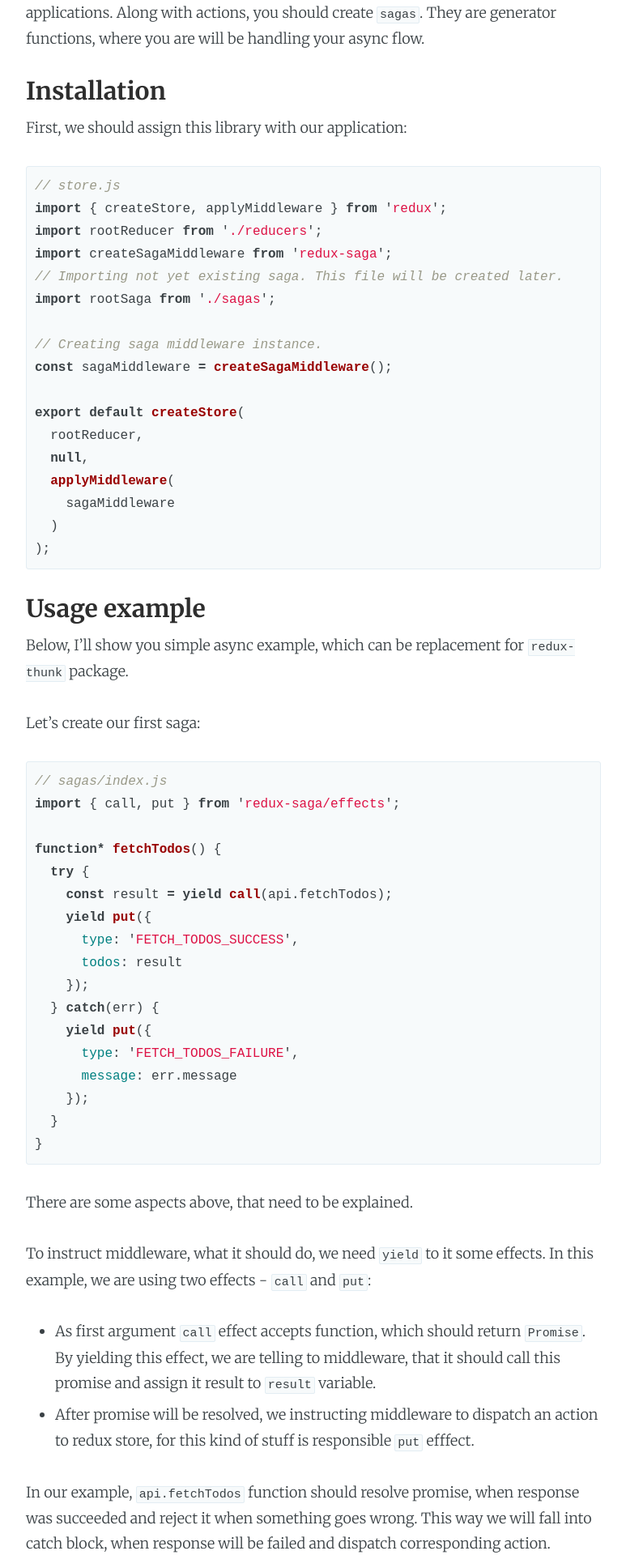
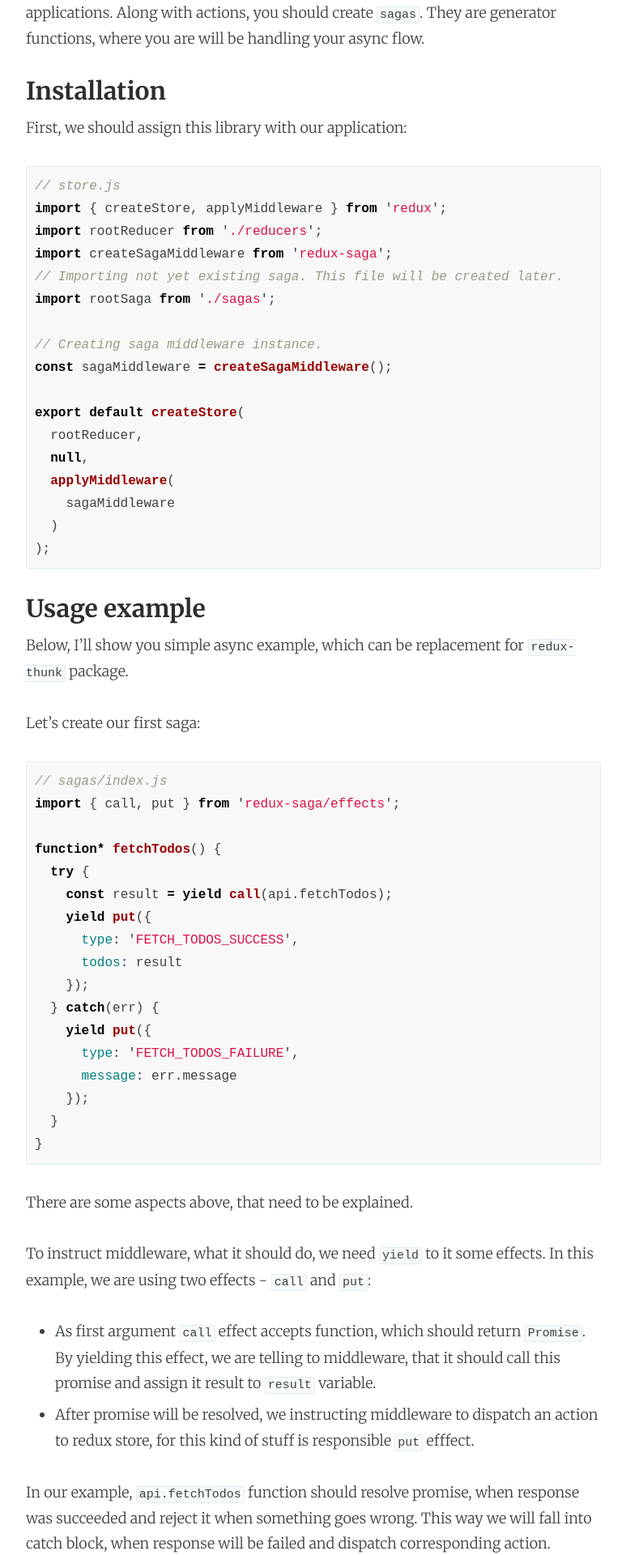
Before and after one commit to 1ven/blog, a Jekyll site: the page built from _posts/2016-08-02-redux-saga.markdown, in a window 1280 px wide. Shown: the part 642-2562 px from the top of the page at 81% size, without its empty margins (253-1026 px from the left). Built offline with Jekyll 4.4.1, drawn with Linux system fonts in a browser that asks for light colours; comment, search, counter and statistics services are not loaded.

Commit message:
Update syntax theme

```diff
--- a/_sass/_syntax.scss
+++ b/_sass/_syntax.scss
@@ -1,59 +1,209 @@
-.highlight .c { color: #999988; font-style: italic } /* Comment */
-.highlight .err { color: #a61717; background-color: #e3d2d2 } /* Error */
-.highlight .k { font-weight: bold } /* Keyword */
-.highlight .o { font-weight: bold } /* Operator */
-.highlight .cm { color: #999988; font-style: italic } /* Comment.Multiline */
-.highlight .cp { color: #999999; font-weight: bold } /* Comment.Preproc */
-.highlight .c1 { color: #999988; font-style: italic } /* Comment.Single */
-.highlight .cs { color: #999999; font-weight: bold; font-style: italic } /* Comment.Special */
-.highlight .gd { color: #000000; background-color: #ffdddd } /* Generic.Deleted */
-.highlight .gd .x { color: #000000; background-color: #ffaaaa } /* Generic.Deleted.Specific */
-.highlight .ge { font-style: italic } /* Generic.Emph */
-.highlight .gr { color: #aa0000 } /* Generic.Error */
-.highlight .gh { color: #999999 } /* Generic.Heading */
-.highlight .gi { color: #000000; background-color: #ddffdd } /* Generic.Inserted */
-.highlight .gi .x { color: #000000; background-color: #aaffaa } /* Generic.Inserted.Specific */
-.highlight .go { color: #888888 } /* Generic.Output */
-.highlight .gp { color: #555555 } /* Generic.Prompt */
-.highlight .gs { font-weight: bold } /* Generic.Strong */
-.highlight .gu { color: #aaaaaa } /* Generic.Subheading */
-.highlight .gt { color: #aa0000 } /* Generic.Traceback */
-.highlight .kc { font-weight: bold } /* Keyword.Constant */
-.highlight .kd { font-weight: bold } /* Keyword.Declaration */
-.highlight .kp { font-weight: bold } /* Keyword.Pseudo */
-.highlight .kr { font-weight: bold } /* Keyword.Reserved */
-.highlight .kt { color: #445588; font-weight: bold } /* Keyword.Type */
-.highlight .m { color: #009999 } /* Literal.Number */
-.highlight .s { color: #d14 } /* Literal.String */
-.highlight .na { color: #008080 } /* Name.Attribute */
-.highlight .nb { color: #0086B3 } /* Name.Builtin */
-.highlight .nc { color: #445588; font-weight: bold } /* Name.Class */
-.highlight .no { color: #008080 } /* Name.Constant */
-.highlight .ni { color: #800080 } /* Name.Entity */
-.highlight .ne { color: #990000; font-weight: bold } /* Name.Exception */
-.highlight .nf { color: #990000; font-weight: bold } /* Name.Function */
-.highlight .nn { color: #555555 } /* Name.Namespace */
-.highlight .nt { color: #000080 } /* Name.Tag */
-.highlight .nv { color: #008080 } /* Name.Variable */
-.highlight .ow { font-weight: bold } /* Operator.Word */
-.highlight .w { color: #bbbbbb } /* Text.Whitespace */
-.highlight .mf { color: #009999 } /* Literal.Number.Float */
-.highlight .mh { color: #009999 } /* Literal.Number.Hex */
-.highlight .mi { color: #009999 } /* Literal.Number.Integer */
-.highlight .mo { color: #009999 } /* Literal.Number.Oct */
-.highlight .sb { color: #d14 } /* Literal.String.Backtick */
-.highlight .sc { color: #d14 } /* Literal.String.Char */
-.highlight .sd { color: #d14 } /* Literal.String.Doc */
-.highlight .s2 { color: #d14 } /* Literal.String.Double */
-.highlight .se { color: #d14 } /* Literal.String.Escape */
-.highlight .sh { color: #d14 } /* Literal.String.Heredoc */
-.highlight .si { color: #d14 } /* Literal.String.Interpol */
-.highlight .sx { color: #d14 } /* Literal.String.Other */
-.highlight .sr { color: #009926 } /* Literal.String.Regex */
-.highlight .s1 { color: #d14 } /* Literal.String.Single */
-.highlight .ss { color: #990073 } /* Literal.String.Symbol */
-.highlight .bp { color: #999999 } /* Name.Builtin.Pseudo */
-.highlight .vc { color: #008080 } /* Name.Variable.Class */
-.highlight .vg { color: #008080 } /* Name.Variable.Global */
-.highlight .vi { color: #008080 } /* Name.Variable.Instance */
-.highlight .il { color: #009999 } /* Literal.Number.Integer.Long */
+.highlight table td { padding: 5px; }
+.highlight table pre { margin: 0; }
+.highlight .cm {
+  color: #999988;
+  font-style: italic;
+}
+.highlight .cp {
+  color: #999999;
+  font-weight: bold;
+}
+.highlight .c1 {
+  color: #999988;
+  font-style: italic;
+}
+.highlight .cs {
+  color: #999999;
+  font-weight: bold;
+  font-style: italic;
+}
+.highlight .c, .highlight .cd {
+  color: #999988;
+  font-style: italic;
+}
+.highlight .err {
+  color: #a61717;
+  background-color: #e3d2d2;
+}
+.highlight .gd {
+  color: #000000;
+  background-color: #ffdddd;
+}
+.highlight .ge {
+  color: #000000;
+  font-style: italic;
+}
+.highlight .gr {
+  color: #aa0000;
+}
+.highlight .gh {
+  color: #999999;
+}
+.highlight .gi {
+  color: #000000;
+  background-color: #ddffdd;
+}
+.highlight .go {
+  color: #888888;
+}
+.highlight .gp {
+  color: #555555;
+}
+.highlight .gs {
+  font-weight: bold;
+}
+.highlight .gu {
+  color: #aaaaaa;
+}
+.highlight .gt {
+  color: #aa0000;
+}
+.highlight .kc {
+  color: #000000;
+  font-weight: bold;
+}
+.highlight .kd {
+  color: #000000;
+  font-weight: bold;
+}
+.highlight .kn {
+  color: #000000;
+  font-weight: bold;
+}
+.highlight .kp {
+  color: #000000;
+  font-weight: bold;
+}
+.highlight .kr {
+  color: #000000;
+  font-weight: bold;
+}
+.highlight .kt {
+  color: #445588;
+  font-weight: bold;
+}
+.highlight .k, .highlight .kv {
+  color: #000000;
+  font-weight: bold;
+}
+.highlight .mf {
+  color: #009999;
+}
+.highlight .mh {
+  color: #009999;
+}
+.highlight .il {
+  color: #009999;
+}
+.highlight .mi {
+  color: #009999;
+}
+.highlight .mo {
+  color: #009999;
+}
+.highlight .m, .highlight .mb, .highlight .mx {
+  color: #009999;
+}
+.highlight .sb {
+  color: #d14;
+}
+.highlight .sc {
+  color: #d14;
+}
+.highlight .sd {
+  color: #d14;
+}
+.highlight .s2 {
+  color: #d14;
+}
+.highlight .se {
+  color: #d14;
+}
+.highlight .sh {
+  color: #d14;
+}
+.highlight .si {
+  color: #d14;
+}
+.highlight .sx {
+  color: #d14;
+}
+.highlight .sr {
+  color: #009926;
+}
+.highlight .s1 {
+  color: #d14;
+}
+.highlight .ss {
+  color: #990073;
+}
+.highlight .s {
+  color: #d14;
+}
+.highlight .na {
+  color: #008080;
+}
+.highlight .bp {
+  color: #999999;
+}
+.highlight .nb {
+  color: #0086B3;
+}
+.highlight .nc {
+  color: #445588;
+  font-weight: bold;
+}
+.highlight .no {
+  color: #008080;
+}
+.highlight .nd {
+  color: #3c5d5d;
+  font-weight: bold;
+}
+.highlight .ni {
+  color: #800080;
+}
+.highlight .ne {
+  color: #990000;
+  font-weight: bold;
+}
+.highlight .nf {
+  color: #990000;
+  font-weight: bold;
+}
+.highlight .nl {
+  color: #990000;
+  font-weight: bold;
+}
+.highlight .nn {
+  color: #555555;
+}
+.highlight .nt {
+  color: #000080;
+}
+.highlight .vc {
+  color: #008080;
+}
+.highlight .vg {
+  color: #008080;
+}
+.highlight .vi {
+  color: #008080;
+}
+.highlight .nv {
+  color: #008080;
+}
+.highlight .ow {
+  color: #000000;
+  font-weight: bold;
+}
+.highlight .o {
+  color: #000000;
+  font-weight: bold;
+}
+.highlight .w {
+  color: #bbbbbb;
+}
+.highlight {
+  background-color: #f8f8f8;
+}
```
